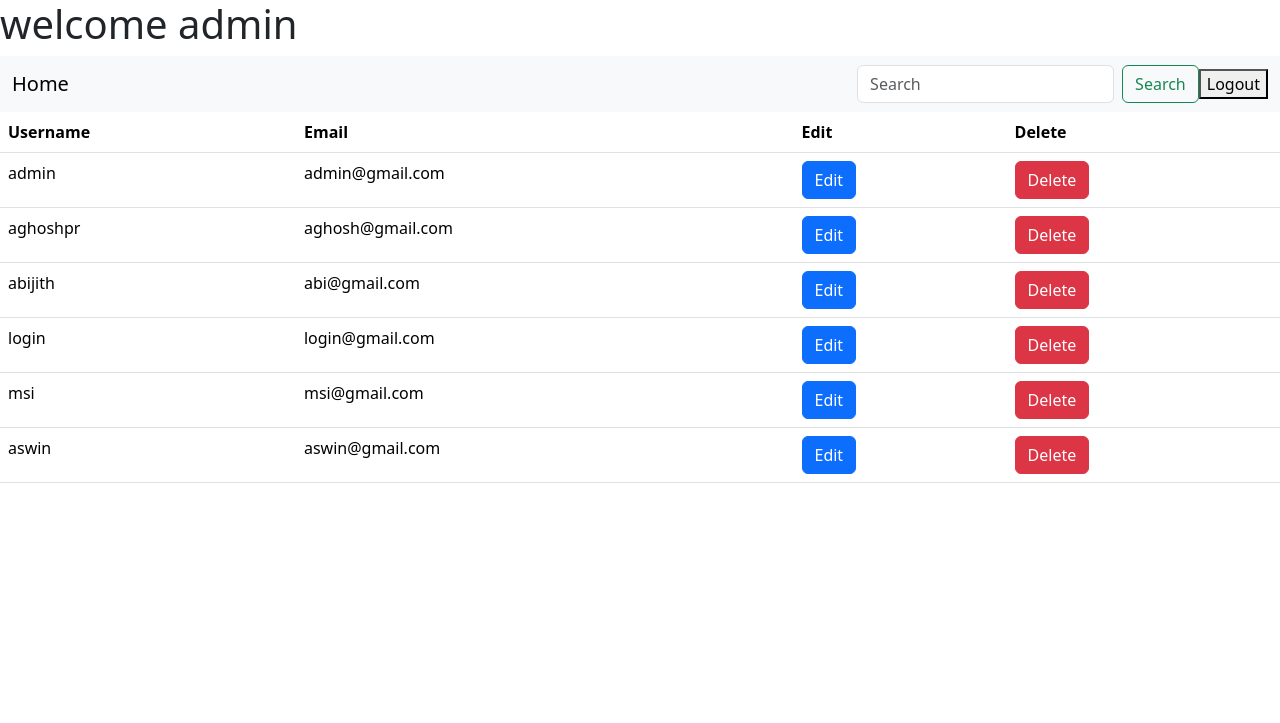
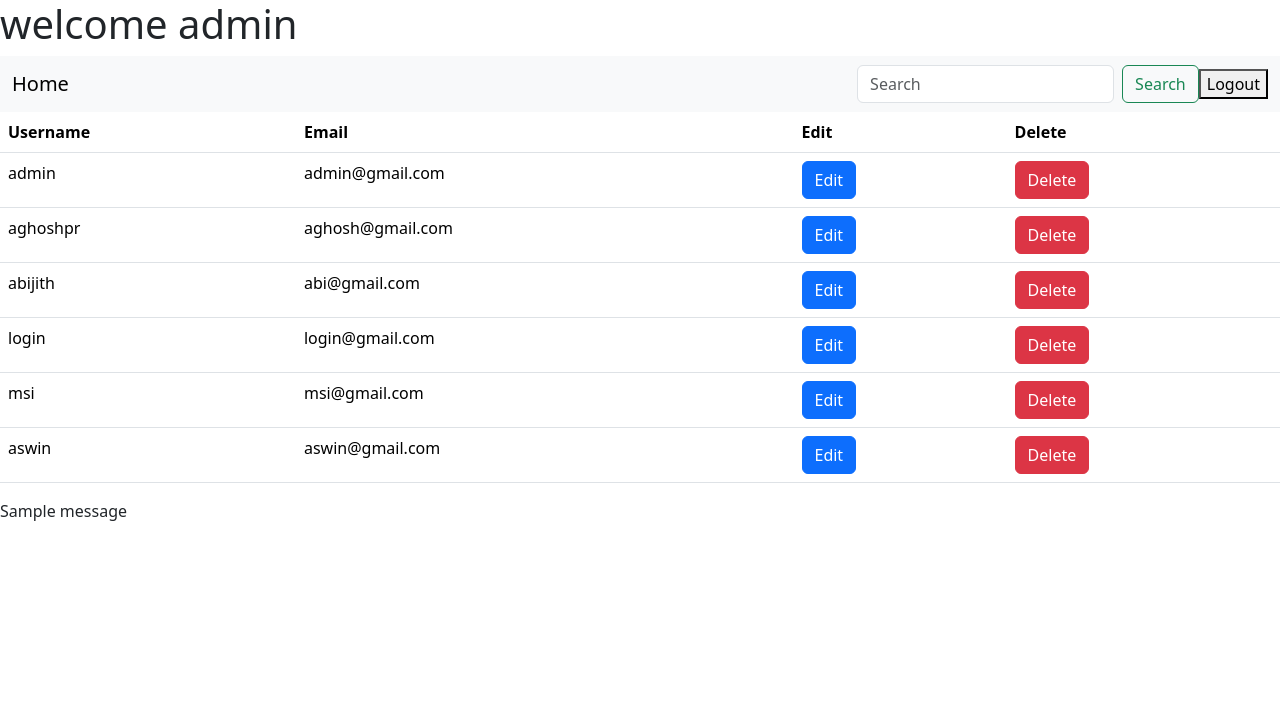
Before and after one commit to AghoshPR/AdminSample, a Django app: page /adminpage/admhomepage/ in a window 1280 px wide. Shown: the top 723 px of the page. Run offline with Django 5.2, Linux system fonts and the light colour scheme; a user stored in the database is signed in; data comes from the database, SQL or seed files in the repository; both versions use the stored data as it was after the commit; one stand-in notice (Sample message) is shown.

Commit message:
complete

```diff
--- a/UserManagement/templates/adminhome.html
+++ b/UserManagement/templates/adminhome.html
@@ -64,6 +64,12 @@
       </tbody>
   </table>
 
+  {% if messages%}
+  {% for message in messages %}
+    {{message}}
+  {% endfor %}
+  {% endif %}
+
   <script src="https://cdn.jsdelivr.net/npm/bootstrap@5.3.3/dist/js/bootstrap.bundle.min.js"  ></script>
 
   {% endblock %}
--- a/UserManagement/templates/register.html
+++ b/UserManagement/templates/register.html
@@ -35,6 +35,11 @@
         </div>
      </form>
 
+      {% if messages%}
+      {% for message in messages %}
+         {{message}}
+      {% endfor %}
+      {% endif %}
 
   </div>
 </div>
--- a/UserManagement/userApp/views.py
+++ b/UserManagement/userApp/views.py
@@ -44,11 +44,12 @@ def registration(request):
         if User.objects.filter(username=reguser).exists():
             messages.error(request,'Username already exists!')
             return render(request,'register.html')
+        messages.success(request,'Registrtion Successful')
         newuser=User(username=reguser,email=regemail,password=regpass)
         newuser.set_password(regpass)
         newuser.save()
 
-        messages.success(request,'Registrtion Successful')
+
         return redirect('login')
 
 
```
Also changed, not shown: UserManagement/db.sqlite3.
